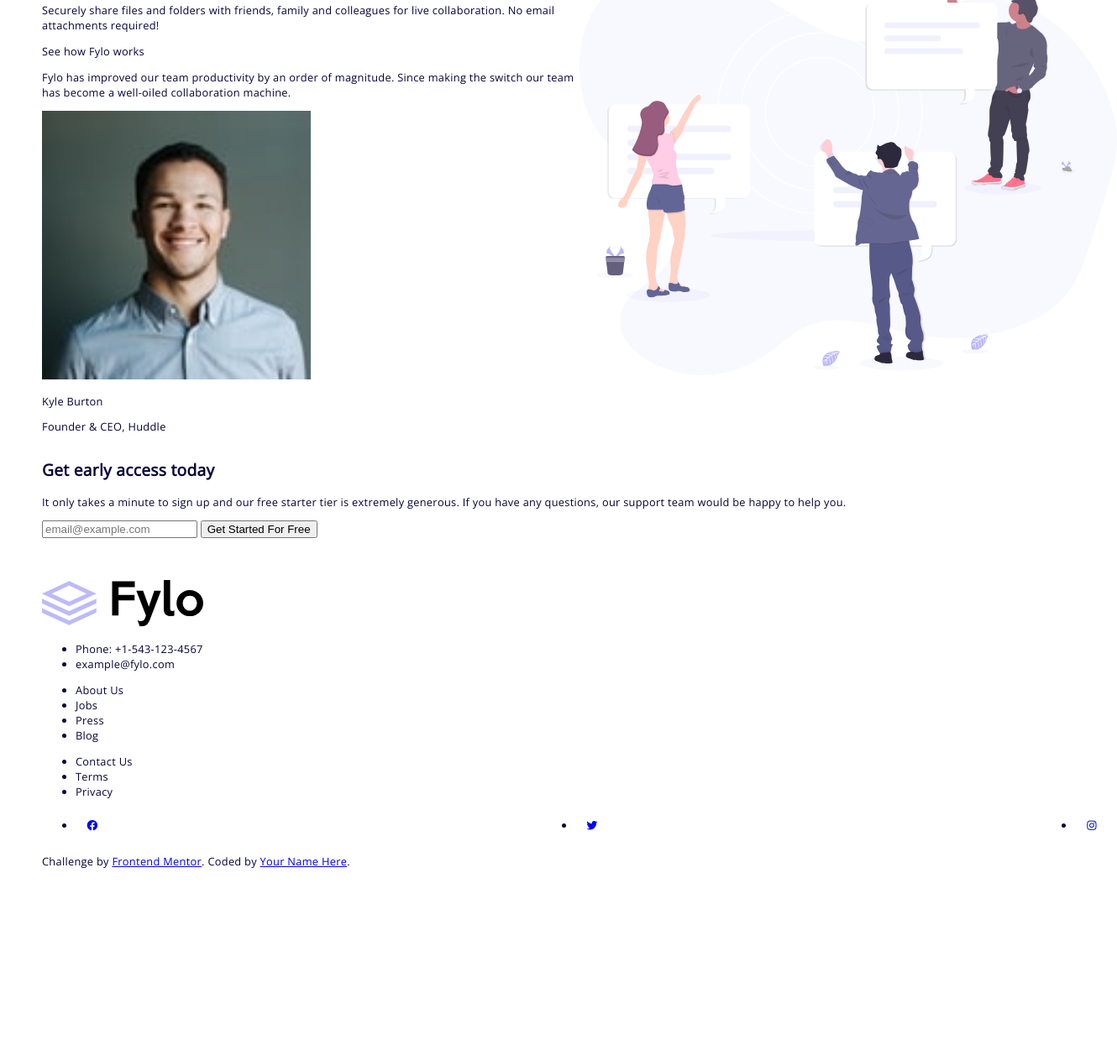
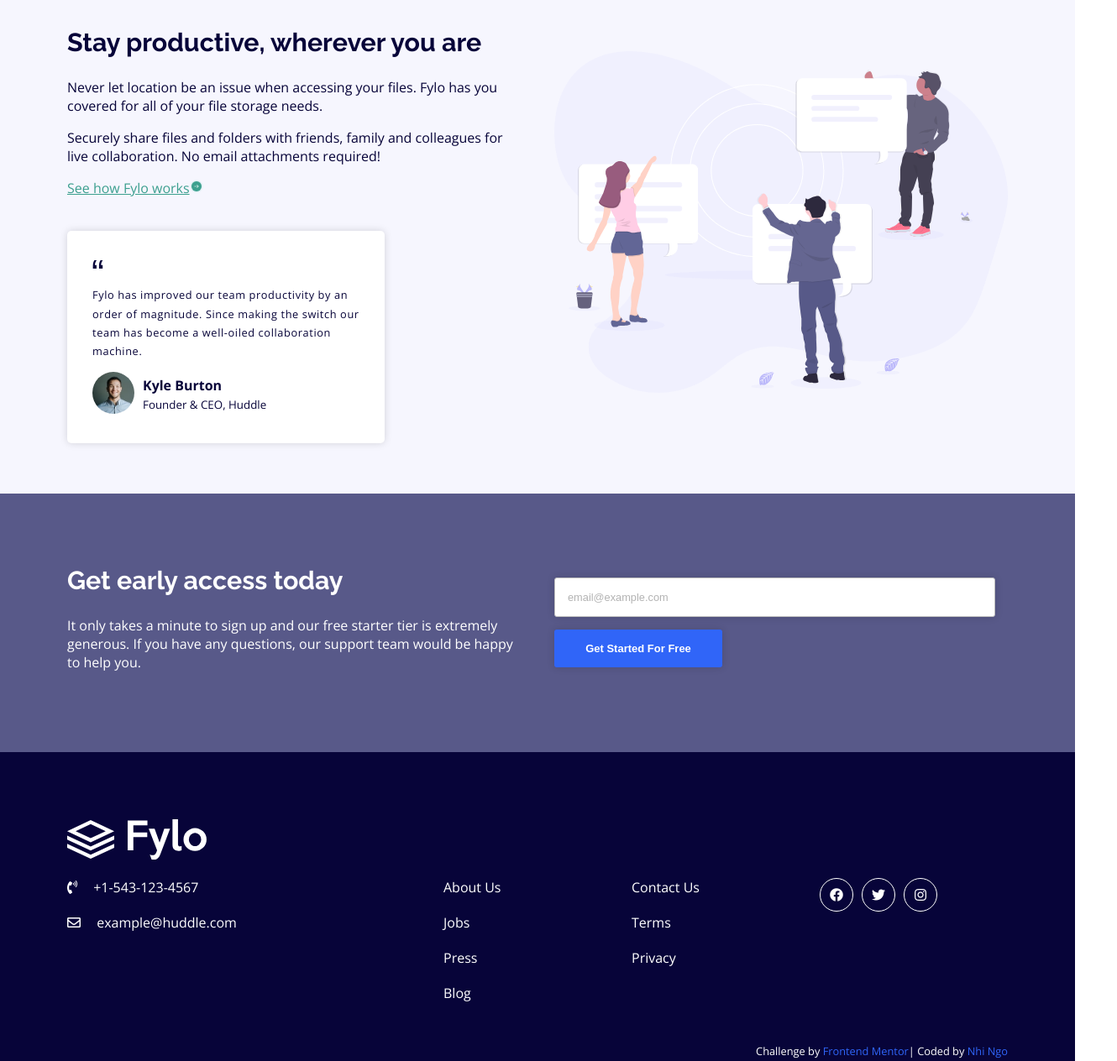
Before and after one commit to nhi-ngo/Frontend-Challenges, a plain HTML site: page fylo-landing-page-with-two-column-layout-master/index.html in a window 1280 px wide. Shown: the part 749-2013 px from the top of the page at 84% size, 1330 px wide, since content can reach past the window. Before the commit the page ends 1834 px from the top, so only its background shows below. Drawn offline with nearby package versions, Linux system fonts and the light colour scheme.

Commit message:
Complete files

```diff
--- a/fylo-landing-page-with-two-column-layout-master/index.html
+++ b/fylo-landing-page-with-two-column-layout-master/index.html
@@ -9,39 +9,45 @@
 		<title>Frontend Mentor | Fylo landing page with two column layout</title>
 	</head>
 	<body>
+		<header>
+			<div class="container">
 				<nav>
-			<div class="container flex">
 					<img class="logo" src="./images/logo.svg" alt="logo" />
 					<ul>
-					<li>Features</li>
-					<li>Team</li>
-					<li>Sign In</li>
+						<li><a href="#">Features</a></li>
+						<li><a href="#">Team</a></li>
+						<li><a href="#">Sign In</a></li>
 					</ul>
-			</div>
 				</nav>
 
-		<main>
-			<div class="container">
-				<section class="flex">
+				<div class="flex mobile-reverse">
+
 					<div>
 						<h1>All your files in one secure location, accessible anywhere.</h1>
-
 						<p>
 							Fylo stores your most important files in one secure location. Access them wherever you need, share and
 							collaborate with friends, family, and co-workers.
 						</p>
-
 						<form action="">
 							<input type="email" placeholder="Enter your email..." />
 							<button>Get Started</button>
 						</form>
 					</div>
+
+					<div>
 						<img src="./images/illustration-1.svg" alt="illustration-1" />
-				</section>
+          </div>
 
-				<section class="flex">
+				</div>
+			</div>
+		</header>
+
+		<section class="light-blue">
+			<div class="container">
+				<div class="flex mobile-reverse">
+
 					<div>
-						<h1>Stay productive, wherever you are</h1>
+						<h2>Stay productive, wherever you are</h2>
 						<p>
 							Never let location be an issue when accessing your files. Fylo has you covered for all of your file
 							storage needs.
@@ -50,57 +56,88 @@
 							Securely share files and folders with friends, family and colleagues for live collaboration. No email
 							attachments required!
 						</p>
-						<p>See how Fylo works</p>
 
-						<div class="quote">
+						<a href="#" class="text-green">
+							See how Fylo works<img src="./images/icon-arrow.svg" alt="icon-arrow" />
+						</a>
+
+						<div class="testimony">
+							<img src="./images/icon-quotes.svg" alt="" />
 							<p>
 								Fylo has improved our team productivity by an order of magnitude. Since making the switch our team has
 								become a well-oiled collaboration machine.
 							</p>
+							<div class="user-info">
 								<div>
-								<img src="./images/avatar-testimonial.jpg" alt="avatar" />
+									<img class="user-avatar" src="./images/avatar-testimonial.jpg" alt="avatar" />
+								</div>
 								<div>
-									<p>Kyle Burton</p>
-									<p>Founder & CEO, Huddle</p>
+									<h4>Kyle Burton</h4>
+									<small>Founder & CEO, Huddle</small>
 								</div>
 							</div>
 						</div>
 					</div>
+
+					<div>
 						<img src="./images/illustration-2.svg" alt="illustration-2" />
+          </div>
+
+				</div>
+			</div>
 		</section>
-				<section>
+
+		<section class="blueish">
+			<div class="container">
+				<div class="flex">
+
+					<div>
 						<h2>Get early access today</h2>
 						<p>
 							It only takes a minute to sign up and our free starter tier is extremely generous. If you have any
 							questions, our support team would be happy to help you.
 						</p>
+          </div>
+
+          <div>
 					  <form action="">
 						  <input type="email" placeholder="email@example.com" />
 						  <button>Get Started For Free</button>
             </form>
+          </div>
+
+				</div>
+			</div>
 		</section>
-			</div>
-		</main>
 
 		<footer>
 			<div class="container">
-				<img class="logo" src="./images/logo.svg" alt="" />
-				<ul>
-					<li>Phone: +1-543-123-4567</li>
-					<li>example@fylo.com</li>
+				<img class="logo-white" src="./images/logo-white.svg" alt="" />
+				<div class="flex flex-start">
+					<ul class="begin">
+						<li>
+							<i class="fas fa-phone-volume" style="color: #fff;"></i>
+							<span>+1-543-123-4567</span>
+						</li>
+						<li>
+							<i class="far fa-envelope" style="color: #fff;"></i>
+							<span>example@huddle.com</span>
+						</li>
 					</ul>
 
 					<ul>
-					<li>About Us</li>
-					<li>Jobs</li>
-					<li>Press</li>
-					<li>Blog</li>
+						<li><a href="#">About Us</a></li>
+						<li><a href="#">Jobs</a></li>
+						<li><a href="#">Press</a></li>
+						<li><a href="#">Blog</a></li>
           </ul>
+
 					<ul>
-					<li>Contact Us</li>
-					<li>Terms</li>
-					<li>Privacy</li>
+						<li><a href="#">Contact Us</a></li>
+						<li><a href="#">Terms</a></li>
+						<li><a href="#">Privacy</a></li>
           </ul>
+
 					<ul class="flex social-media">
 						<li>
 							<a class="circle" href="#"><i class="fab fa-facebook"></i></a>
@@ -113,12 +150,15 @@
 							<a class="circle" href="#"><i class="fab fa-instagram"></i></a>
 						</li>
 					</ul>
+        </div>
 
 				<p class="attribution">
-					Challenge by <a href="https://www.frontendmentor.io?ref=challenge" target="_blank">Frontend Mentor</a>. Coded
-					by <a href="#">Your Name Here</a>.
+					Challenge by <a href="https://www.frontendmentor.io?ref=challenge" target="_blank">Frontend Mentor</a>| Coded
+					by <a href="https://github.com/nhiyngo/Frontend-Challenges/tree/master/fylo-landing-page-with-two-column-layout-master" target="_blank">Nhi Ngo</a>
         </p>
+
       </div>
+
 		</footer>
 	</body>
 </html>
--- a/fylo-landing-page-with-two-column-layout-master/style.css
+++ b/fylo-landing-page-with-two-column-layout-master/style.css
@@ -1,4 +1,6 @@
-@import url('https://fonts.googleapis.com/css2?family=Open+Sans&family=Raleway:wght@400;700&display=swap');
+@import url('https://fonts.googleapis.com/css2?family=Open+Sans:wght@400;700&display=swap');
+
+@import url('https://fonts.googleapis.com/css2?family=Raleway:wght@400;700&display=swap');
 
 :root {
 	--darkBlue: hsl(243, 87%, 12%);
@@ -21,48 +23,221 @@
 
 body {
 	font-family: 'Open Sans', sans-serif;
-	/* font-family: 'Raleway', sans-serif; */
+	color: var(--darkBlue);
 	margin: 0;
-	color: var(--darkBlue);
-	font-size: 0.8rem;
-	letter-spacing: 0.3px;
-}
-
-h1 {
-  font-size: 1.5rem;
-  font-weight: 700;
 }
 
 .container {
-	max-width: 1284px;
-	width: 100%;
-	margin: 50px;
+	width: 1200px;
+	max-width: 100%;
+	margin: 0 auto;
+	padding: 40px 40px 60px;
 }
 
 .flex {
 	display: flex;
+	flex-wrap: wrap;
 	align-items: center;
-	justify-content: space-between;
 }
 
-.logo {
-	width: 15%;
+.flex > div {
+	flex: 1;
+}
+
+.flex > div:first-child {
+	margin-right: 20px;
+}
+
+.flex > div:last-child {
+	margin-left: 20px;
+}
+
+.flex-start {
+	align-items: flex-start;
+}
+
+.flex-start ul:first-child {
+	padding-left: 0;
+	flex: 0.4;
+}
+
+.flex-start > ul:not(.begin) {
+	padding-left: 0;
+	flex: 0.2;
 }
 
 img {
-  width: 50%;
+	max-width: 100%;
+}
+
+h1 {
+	font-family: 'Raleway', sans-serif;
+	font-weight: 700;
+	font-size: 2.1rem;
+	line-height: 2.5rem;
+}
+
+h2 {
+	font-family: 'Raleway', sans-serif;
+	font-size: 1.9rem;
 }
 
 /* Nav */
+nav {
+	display: flex;
+	align-items: center;
+	justify-content: space-between;
+	margin: 10px 0 50px;
+}
 
 nav ul {
 	display: flex;
 	list-style: none;
-	/* justify-content: flex-end; */
 }
 
 nav ul li {
-	margin-right: 40px;
+	margin-left: 40px;
+	font-family: 'Raleway', sans-serif;
+}
+
+nav ul li a {
+	text-decoration: none;
+	color: var(--darkBlue);
+}
+
+/* Form */
+form {
+	margin-top: 20px;
+	display: flex;
+}
+
+input {
+	border: 1px solid var(--lightGray);
+	padding: 15px;
+	border-radius: 3px;
+	box-shadow: 0 0 10px rgba(0, 0, 0, 0.15);
+	flex: 0.7;
+	margin-right: 15px;
+}
+
+button {
+	border: none;
+	color: white;
+	background-color: var(--brightBlue);
+	border-radius: 3px;
+	padding: 15px 30px;
+	font-weight: 700;
+	font-size: 13px;
+	box-shadow: 0 0 10px rgba(0, 0, 0, 0.15);
+	flex: 0.3;
+}
+
+input::placeholder {
+	color: rgba(0, 0, 0, 0.3);
+	font-size: 0.8rem;
+}
+
+/* Light-blue section */
+.light-blue {
+	background-color: var(--lightGrayishBlue);
+	margin-top: 100px;
+	position: relative;
+}
+
+.light-blue::before {
+	content: '';
+	background-image: url(./images/bg-curve-desktop.svg);
+	background-size: cover;
+	height: 60px;
+	width: 100%;
+	position: absolute;
+	top: -60px;
+	left: 0px;
+}
+
+.text-green {
+	color: var(--moderateCyan);
+	text-decoration: underline;
+}
+
+/* Testimony */
+.testimony {
+	margin-top: 40px;
+	padding: 30px;
+	background-color: #fff;
+	border-radius: 5px;
+	box-shadow: 0px 0px 10px rgba(0, 0, 0, 0.15);
+	width: 70%;
+}
+
+.testimony p {
+	letter-spacing: 0.6px;
+	font-size: 0.8rem;
+	line-height: 1.4rem;
+}
+
+.user-info {
+	display: flex;
+	align-items: center;
+}
+
+.user-avatar {
+	width: 50px;
+	height: 50px;
+	border-radius: 50%;
+	margin-right: 10px;
+}
+
+.user-info h4 {
+	margin: 0;
+}
+
+/* Blueish section */
+.blueish {
+	background-color: var(--desaturatedBlue);
+	color: #fff;
+	padding: 20px 0;
+}
+
+.blueish form {
+	flex-direction: column;
+}
+
+.blueish form input {
+	flex: 1;
+}
+
+.blueish form button {
+	width: 200px;
+	margin-top: 15px;
+}
+
+/* Footer */
+footer {
+	background-color: var(--darkBlue);
+	padding-top: 40px;
+}
+
+footer .container {
+	padding-bottom: 15px;
+}
+
+footer ul {
+	list-style: none;
+}
+
+footer ul li {
+	margin-bottom: 20px;
+}
+
+footer ul li a {
+	color: #fff;
+	text-decoration: none;
+}
+
+span {
+	color: #fff;
+	margin-left: 15px;
 }
 
 .circle {
@@ -74,6 +249,100 @@
 	justify-content: center;
 	align-items: center;
 	margin-right: 10px;
-	/* color: white; */
+	color: white;
 	text-decoration: none;
 }
+
+.attribution {
+	color: #fff;
+	text-align: right;
+	font-size: 0.8rem;
+}
+
+.attribution a {
+	text-decoration: none;
+	color: var(--brightBlue);
+}
+
+@media screen and (max-width: 768px) {
+	body {
+		text-align: center;
+	}
+
+	.flex {
+		flex-direction: column;
+	}
+
+	/* To get the form input and button expand full-width */
+	.flex > div {
+		width: 100%;
+	}
+
+	.flex > div:first-child {
+		margin-right: 0;
+	}
+
+	.flex > div:last-child {
+		margin-left: 0;
+	}
+
+	.mobile-reverse {
+		flex-direction: column-reverse;
+	}
+
+	.testimony {
+		width: 100%;
+		text-align: left;
+	}
+
+	.attribution {
+		text-align: center;
+	}
+
+	.blueish input {
+		margin-right: 0;
+	}
+
+	.blueish form button {
+		width: 100%;
+	}
+
+	footer ul {
+		width: 100%;
+	}
+
+	.social-media {
+		flex-direction: row;
+		justify-content: center;
+	}
+
+	.logo-white {
+		margin-bottom: 20px;
+	}
+}
+
+@media screen and (max-width: 501px) {
+	.logo {
+		max-width: 30%;
+	}
+
+	nav ul li {
+		margin-left: 20px;
+	}
+	nav ul {
+		padding-left: 0;
+	}
+
+	.light-blue::before {
+		background-image: url(./images/bg-curve-mobile.svg);
+	}
+
+	.mobile-reverse {
+		flex-direction: column-reverse;
+	}
+
+	footer .container {
+		padding-left: 30px;
+		text-align: left;
+	}
+}
```
Also changed, not shown: fylo-landing-page-with-two-column-layout-master/README.md, fylo-landing-page-with-two-column-layout-master/images/logo-white.svg (added). Lines whose indentation alone changed are shown as unchanged.
